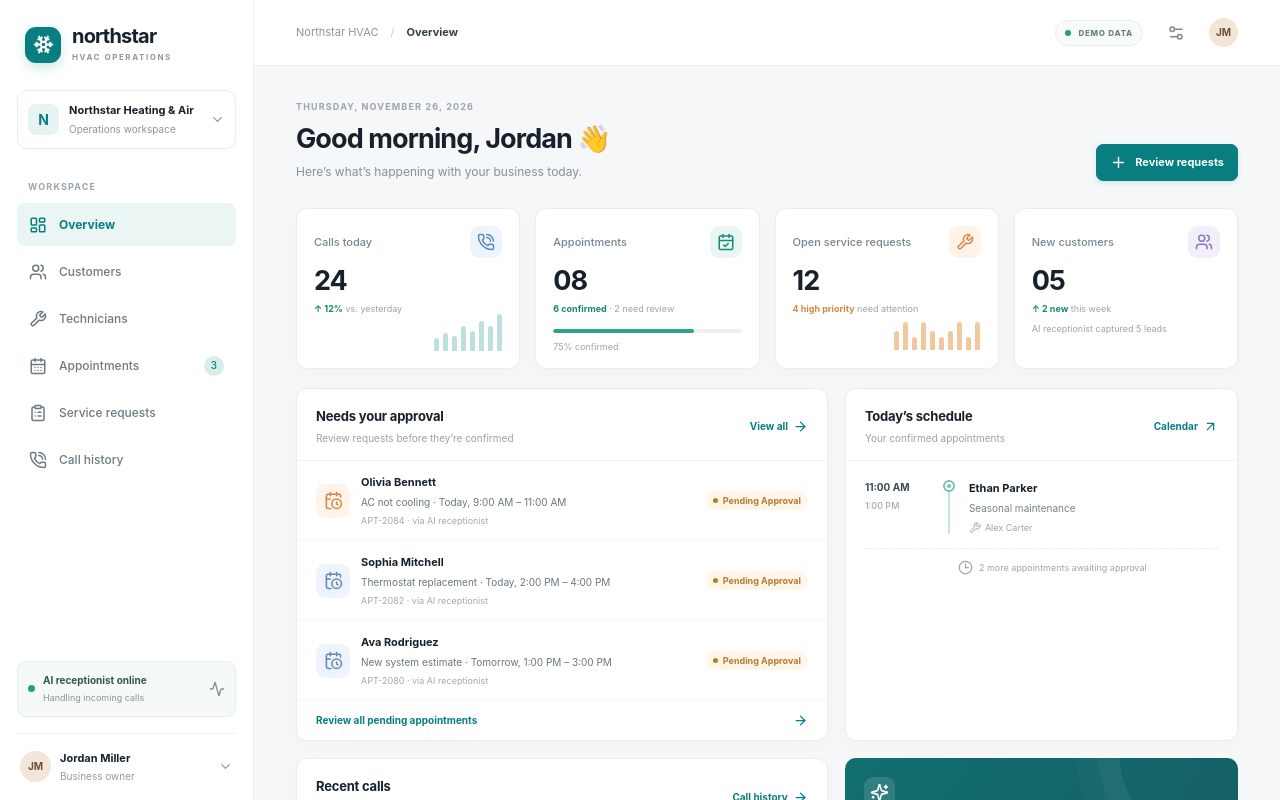
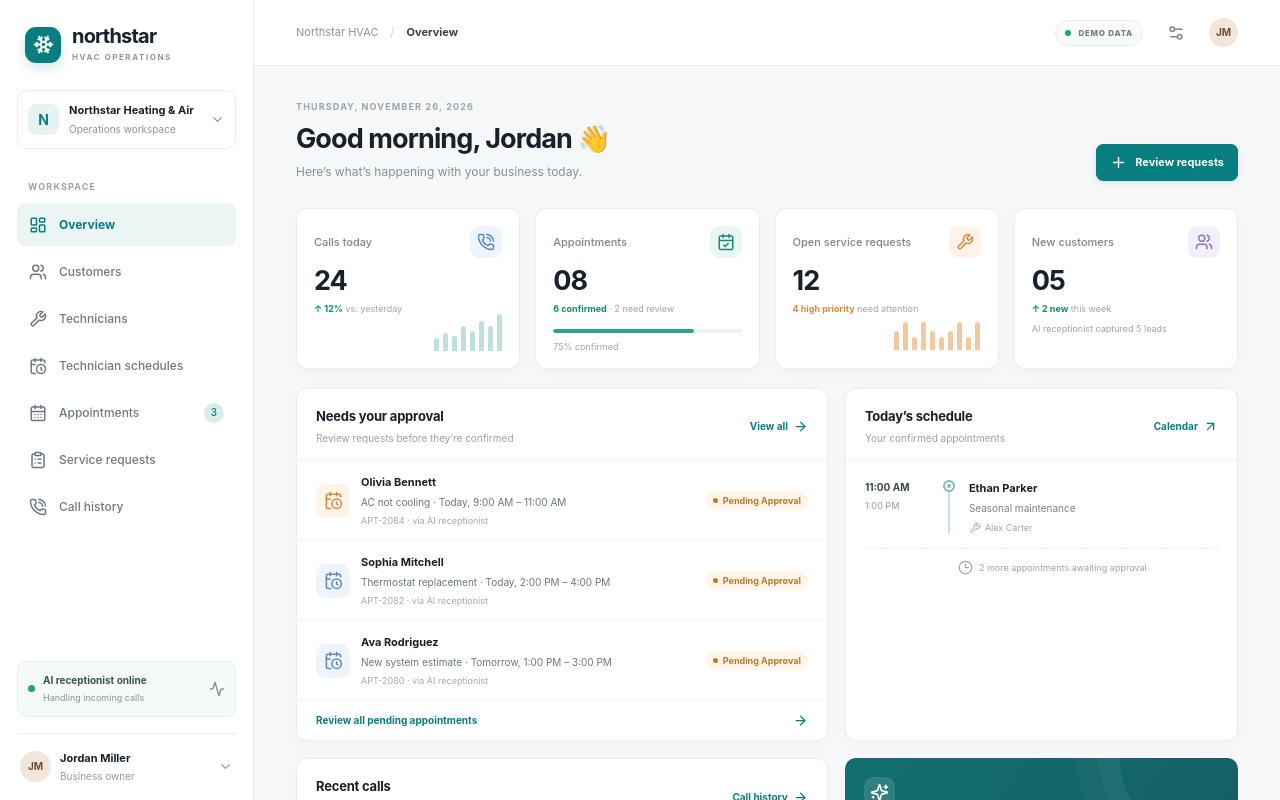
Before and after one commit to mszulfiqar/demo-agent-template, a Next.js app: page / in a window 1280 px wide. Shown: the top 800 px of the page. Built offline with nearby package versions, Linux system fonts and the light colour scheme.

Commit message:
Add technician schedules navigation

```diff
--- a/components/app-shell.tsx
+++ b/components/app-shell.tsx
@@ -2,13 +2,14 @@
 
 import Link from "next/link";
 import { usePathname } from "next/navigation";
-import { Activity, CalendarDays, ChevronDown, ClipboardList, LayoutDashboard, PhoneCall, Settings2, Snowflake, Users, Wrench } from "lucide-react";
+import { Activity, CalendarDays, CalendarClock, ChevronDown, ClipboardList, LayoutDashboard, PhoneCall, Settings2, Snowflake, Users, Wrench } from "lucide-react";
 import type { ReactNode } from "react";
 
 const navigation = [
   { label: "Overview", href: "/", icon: LayoutDashboard },
   { label: "Customers", href: "/customers", icon: Users },
   { label: "Technicians", href: "/technicians", icon: Wrench },
+  { label: "Technician schedules", href: "/schedules", icon: CalendarClock },
   { label: "Appointments", href: "/appointments", icon: CalendarDays, count: "3" },
   { label: "Service requests", href: "/service-requests", icon: ClipboardList },
   { label: "Call history", href: "/calls", icon: PhoneCall }
```
